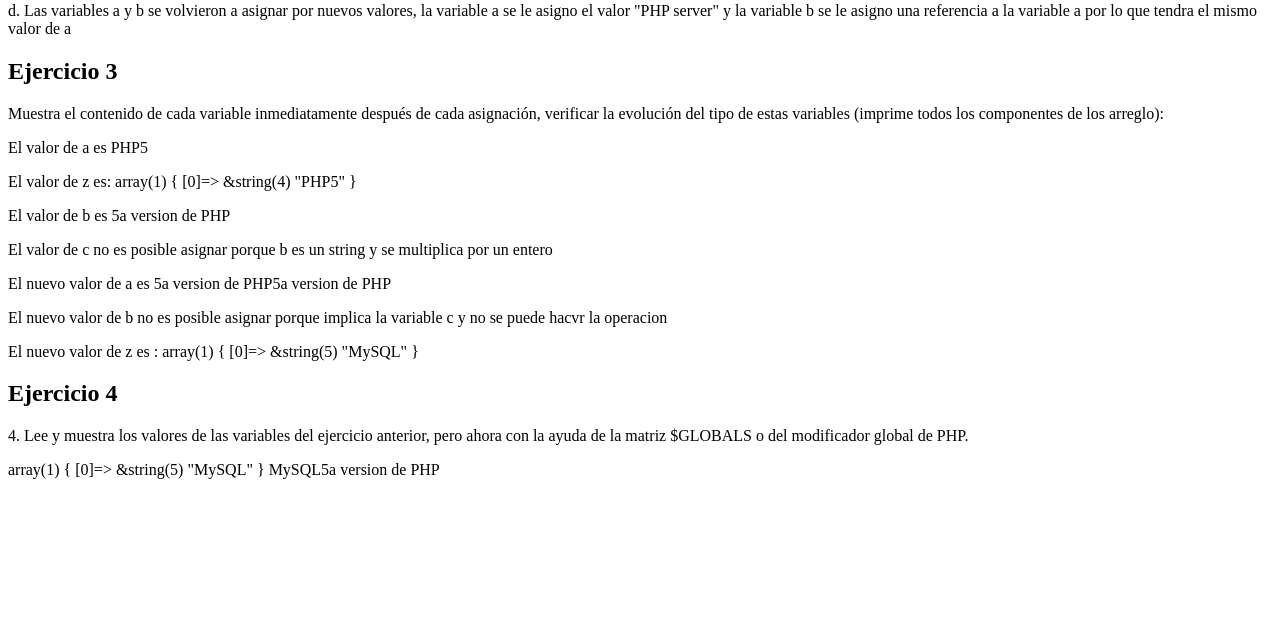
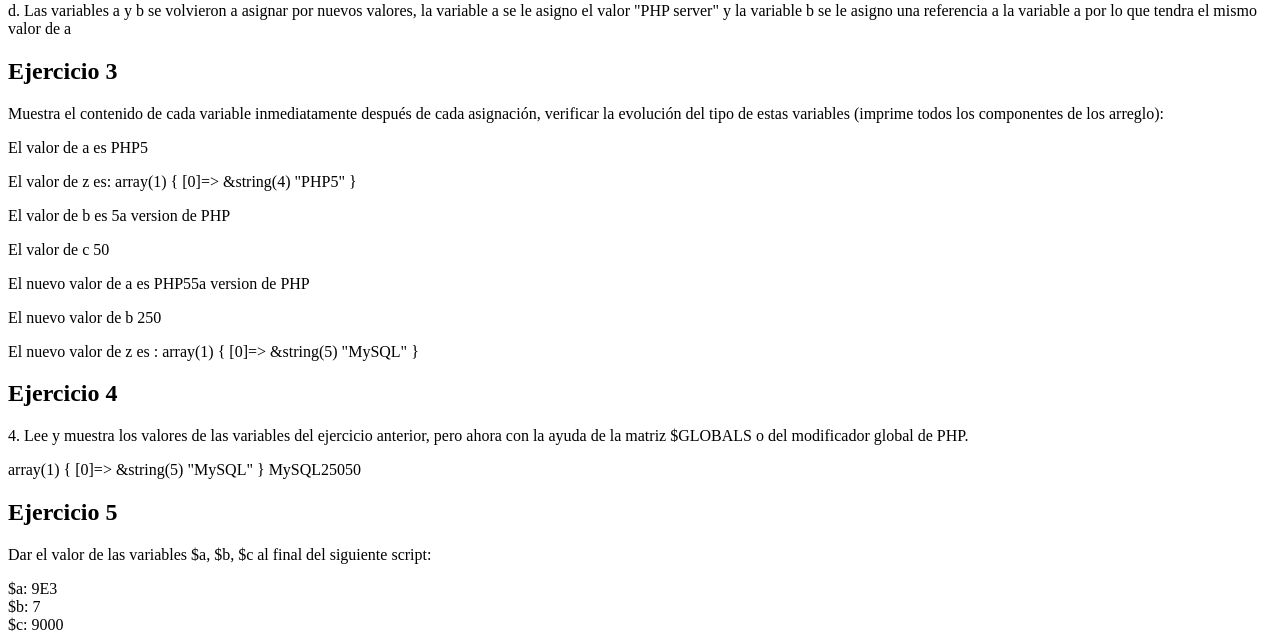
Before and after one commit to michel080502/tecweb, a PHP site: page / in a window 1280 px wide. Shown: the part 584-1226 px from the top of the page. Before the commit the page ends 1063 px from the top, so only its background shows below. Run offline with PHP 8.4, Linux system fonts and the light colour scheme.

Commit message:
ejercicio 5 y correciones

```diff
--- a/practicas/p03/ejercicio3.php
+++ b/practicas/p03/ejercicio3.php
@@ -4,20 +4,20 @@ echo '<p>Muestra el contenido de cada variable inmediatamente después de cada a
 verificar la evolución del tipo de estas variables (imprime todos los componentes de los
 arreglo):</p>';
 
-$a = 'PHP5';
-echo "<p>El valor de a es $a </p>";
-$z[] = &$a;
+$a1 = 'PHP5';
+echo "<p>El valor de a es $a1 </p>";
+$z1[] = &$a1;
 echo "El valor de z es: ";
-echo var_dump($z);
-$b = '5a version de PHP';
-echo "<p>El valor de b es $b </p>";
-//$c = $b*10; Invalido
-echo "<p>El  valor de c no es posible asignar porque b es un string y se multiplica por un entero</p>";
-$a .= $b;
-echo "<p>El nuevo valor de a es $a </p>";
-//$b *= $c; invalido
-echo "<p>El nuevo valor de b no es posible asignar porque implica la variable c y no se puede hacvr la operacion </p>";
-$z[0] = 'MySQL';
+echo var_dump($z1);
+$b1 = '5a version de PHP';
+echo "<p>El valor de b es $b1 </p>";
+@$c1 = $b1*10;
+echo "<p>El  valor de c $c1 ";
+$a1 .= $b1;
+echo "<p>El nuevo valor de a es $a1 </p>";
+@$b1 *= $c1;
+echo "<p>El nuevo valor de b $b1 </p>";
+$z1[0] = 'MySQL';
 echo "El nuevo valor de z es : ";
-echo var_dump($z);
+echo var_dump($z1);
 ?>
--- a/practicas/p03/ejercicio4.php
+++ b/practicas/p03/ejercicio4.php
@@ -2,16 +2,17 @@
 echo '<h2>Ejercicio 4</h2>';
 echo '<p>4. Lee y muestra los valores de las variables del ejercicio anterior, pero ahora con la ayuda de
 la matriz $GLOBALS o del modificador global de PHP.</p>';
-$a1 = 'PHP5';
-$z1[] = &$a1;
-$b1 = '5a version de PHP';
-//$c1 = $b*10; invalido
-$a1 .= $b1;
-//$b1 *= $c1; invalido
-$z1[0] = 'MySQL';
+$a2 = 'PHP5';
+$z2[] = &$a2;
+$b2 = '5a version de PHP';
+@$c2 = $b2*10;
+$a2 .= $b2;
+@$b2 *= $c2;
+$z2[0] = 'MySQL';
 function varibaleglobal(){
-    global $a1, $b1, $c1, $z1;
-     $x = $a1 . $b1. var_dump($z1);
+    global $a2, $b2, $c2, $z2;
+     $x = $a2 . $b2. $c2;
+     echo var_dump($z2);
      echo $x;
 };
 varibaleglobal();
--- /dev/null
+++ b/practicas/p03/ejercicio5.php
@@ -0,0 +1,12 @@
+<?php
+ echo '<h2>Ejercicio  5</h2>';
+ echo '<p> Dar el valor de las variables $a, $b, $c al final del siguiente script:</p>';
+    $a3 = "7 personas";
+    $b3 = (integer) $a3;
+    $a3 = "9E3";
+    $c3 = (double) $a3;
+    echo '$a: '.$a3.'<br>';
+    echo '$b: '.$b3.'<br>';
+    echo '$c: '.$c3.'<br>';
+
+?>
--- a/practicas/p03/index.php
+++ b/practicas/p03/index.php
@@ -30,6 +30,7 @@
     include 'ejercicio2.php';
     include 'ejercicio3.php';
     include 'ejercicio4.php';
+    include 'ejercicio5.php';
     ?>
 </body>
 
```
